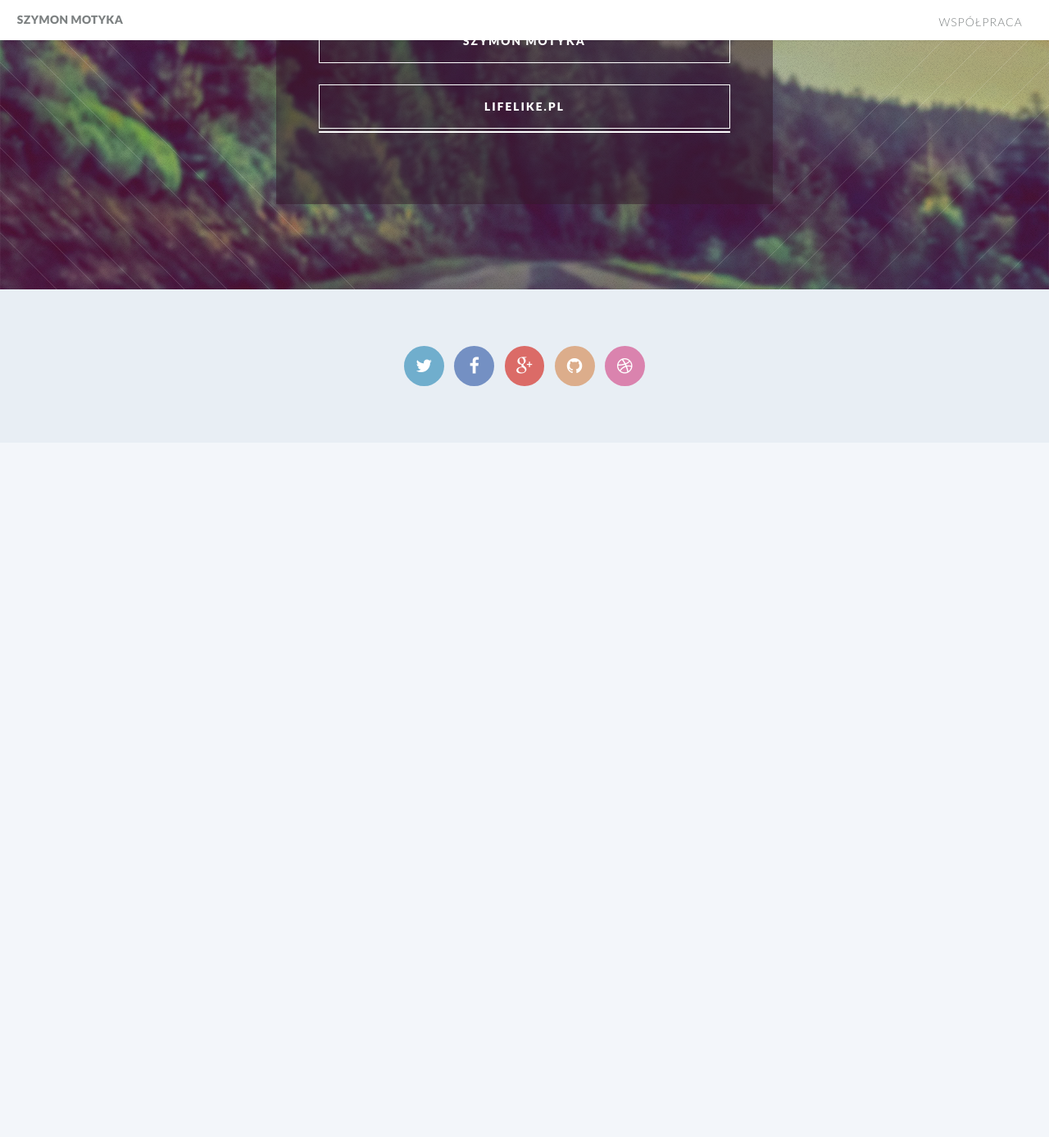
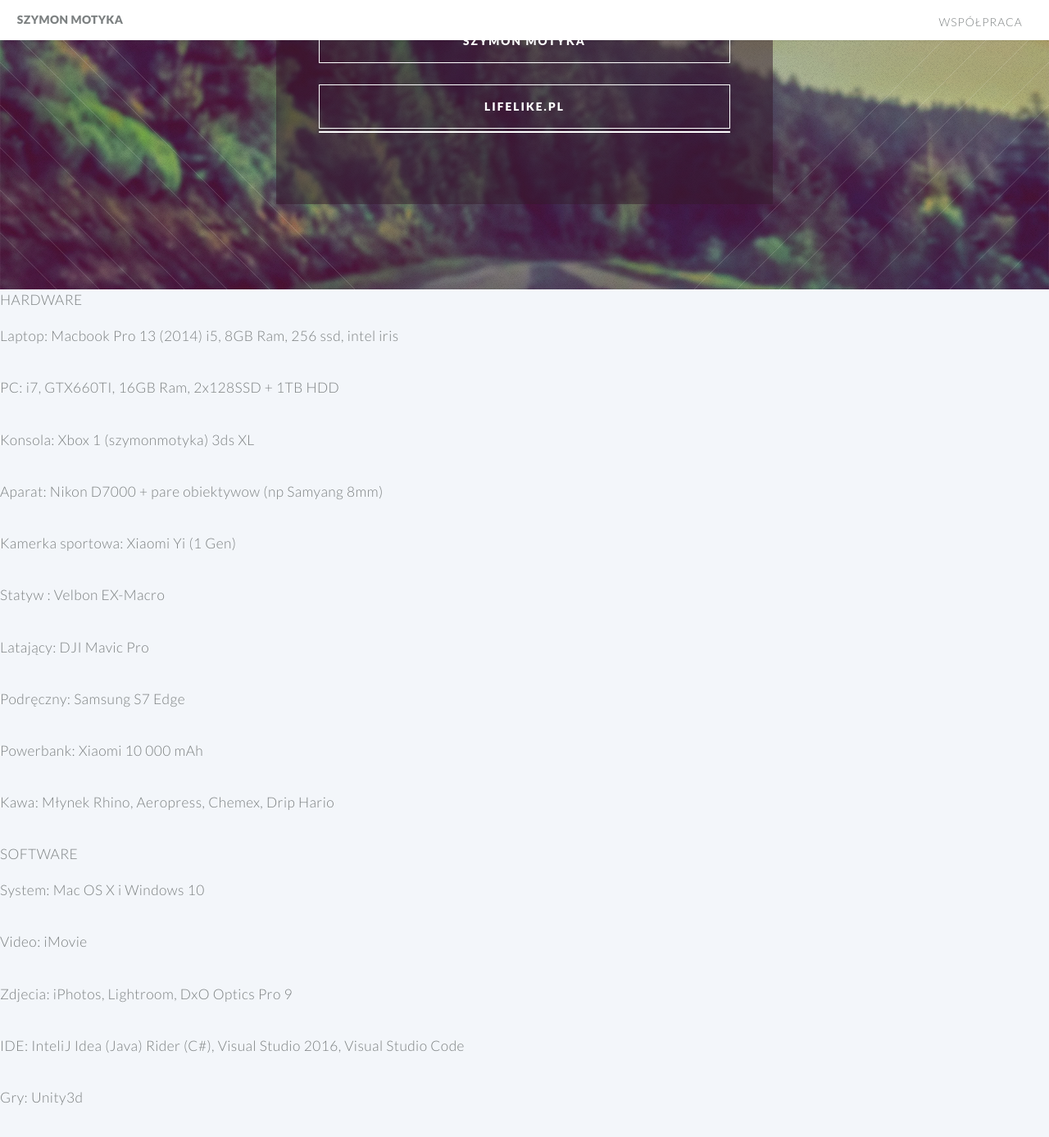
Before and after one commit to aluspl/aluspl.github.io, a Jekyll site: the page built from contact.md, in a window 1280 px wide and 1400 px high, scrolled down 270 px. Shown: the top 1387 px of the window at 82% size. Built offline with Jekyll 4.4.1, drawn with Linux system fonts in a browser that asks for light colours; our own code applies the rules of GitHub Pages for plain Markdown files; before the commit the page ends 900 px from its top, so only the background shows below that.

Commit message:
add devices to contact

```diff
--- a/contact.md
+++ b/contact.md
@@ -1,3 +1,36 @@
 ---
 layout: landing-page
 ---
+# Hardware
+
+Laptop: Macbook Pro 13 (2014) i5, 8GB Ram, 256 ssd, intel iris
+
+PC: i7, GTX660TI, 16GB Ram, 2x128SSD + 1TB HDD
+
+Konsola: Xbox 1 (szymonmotyka) 3ds XL
+
+Aparat: Nikon D7000 + pare obiektywow (np Samyang 8mm)
+
+Kamerka sportowa: Xiaomi Yi (1 Gen)
+
+Statyw : Velbon EX-Macro
+
+Latający: DJI Mavic Pro
+
+Podręczny: Samsung S7 Edge
+
+Powerbank: Xiaomi 10 000 mAh
+
+Kawa: Młynek Rhino, Aeropress, Chemex, Drip Hario
+
+# Software
+
+System: Mac OS X i Windows 10
+
+Video: iMovie
+
+Zdjecia: iPhotos, Lightroom, DxO Optics Pro 9
+
+IDE: InteliJ Idea (Java) Rider (C#),  Visual Studio 2016, Visual Studio Code
+
+Gry: Unity3d
```
